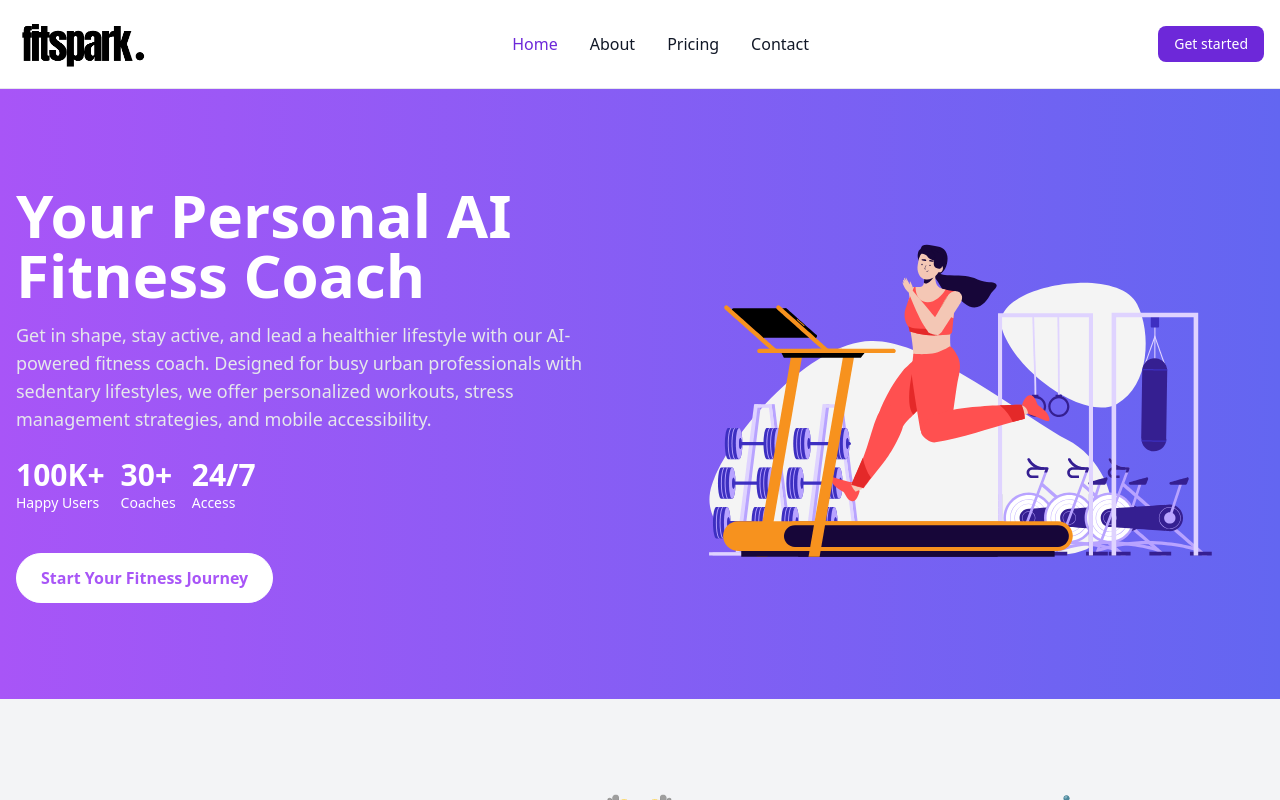
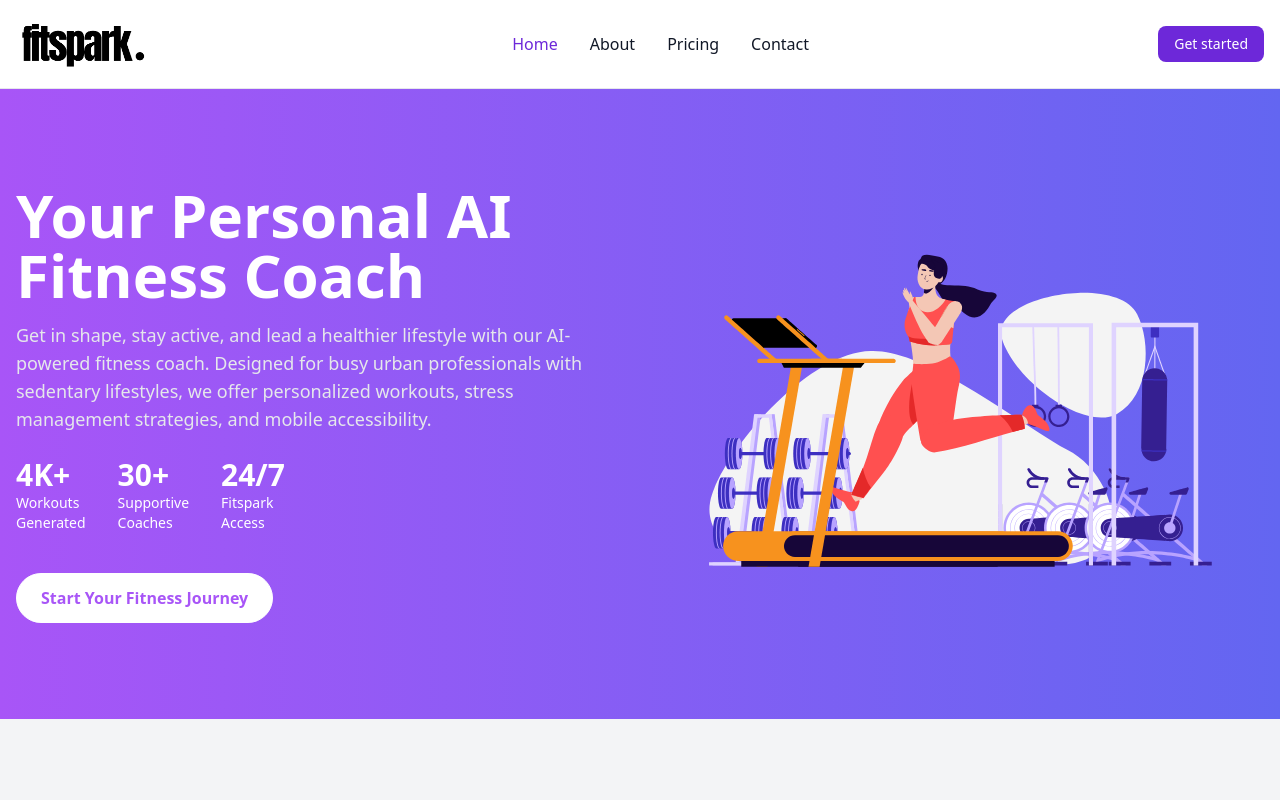
Before and after one commit to FujiwaraChoki/fitspark, a Next.js app: page / in a window 1280 px wide. Built offline with nearby package versions, Linux system fonts and the light colour scheme.

Commit message:
Update: Change stats in hero

```diff
--- a/src/components/Hero.js
+++ b/src/components/Hero.js
@@ -27,18 +27,18 @@
                         <p className="text-lg text-gray-200 mb-6">
                             Get in shape, stay active, and lead a healthier lifestyle with our AI-powered fitness coach. Designed for busy urban professionals with sedentary lifestyles, we offer personalized workouts, stress management strategies, and mobile accessibility.
                         </p>
-                        <div className="flex items-center text-white mb-10">
+                        <div className="flex items-center text-white mb-10 gap-4">
                             <div className="mr-4">
-                                <h2 className="text-3xl font-semibold">100K+</h2>
-                                <p className="text-sm">Happy Users</p>
+                                <h2 className="text-3xl font-semibold">4K+</h2>
+                                <p className="text-sm">Workouts<br />Generated</p>
                             </div>
                             <div className="mr-4">
                                 <h2 className="text-3xl font-semibold">30+</h2>
-                                <p className="text-sm">Coaches</p>
+                                <p className="text-sm">Supportive<br />Coaches</p>
                             </div>
                             <div className="mr-4">
                                 <h2 className="text-3xl font-semibold">24/7</h2>
-                                <p className="text-sm">Access</p>
+                                <p className="text-sm">Fitspark<br />Access</p>
                             </div>
                         </div>
                         <Button
```
